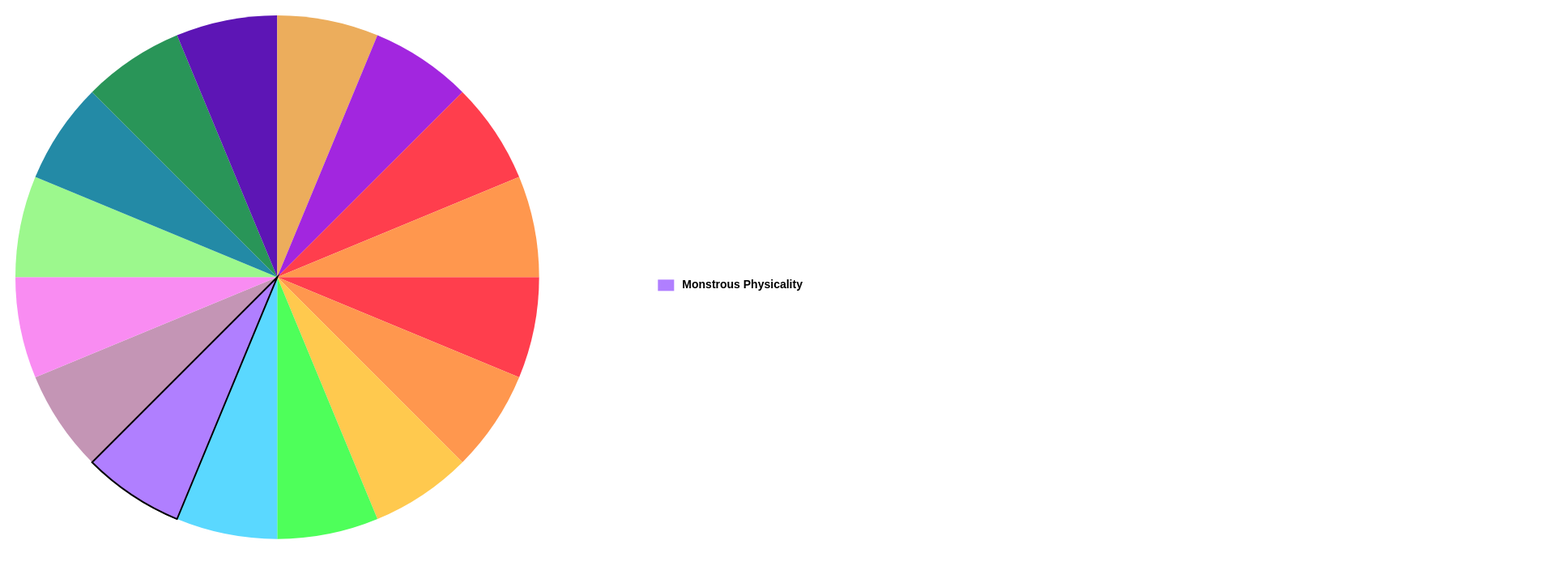
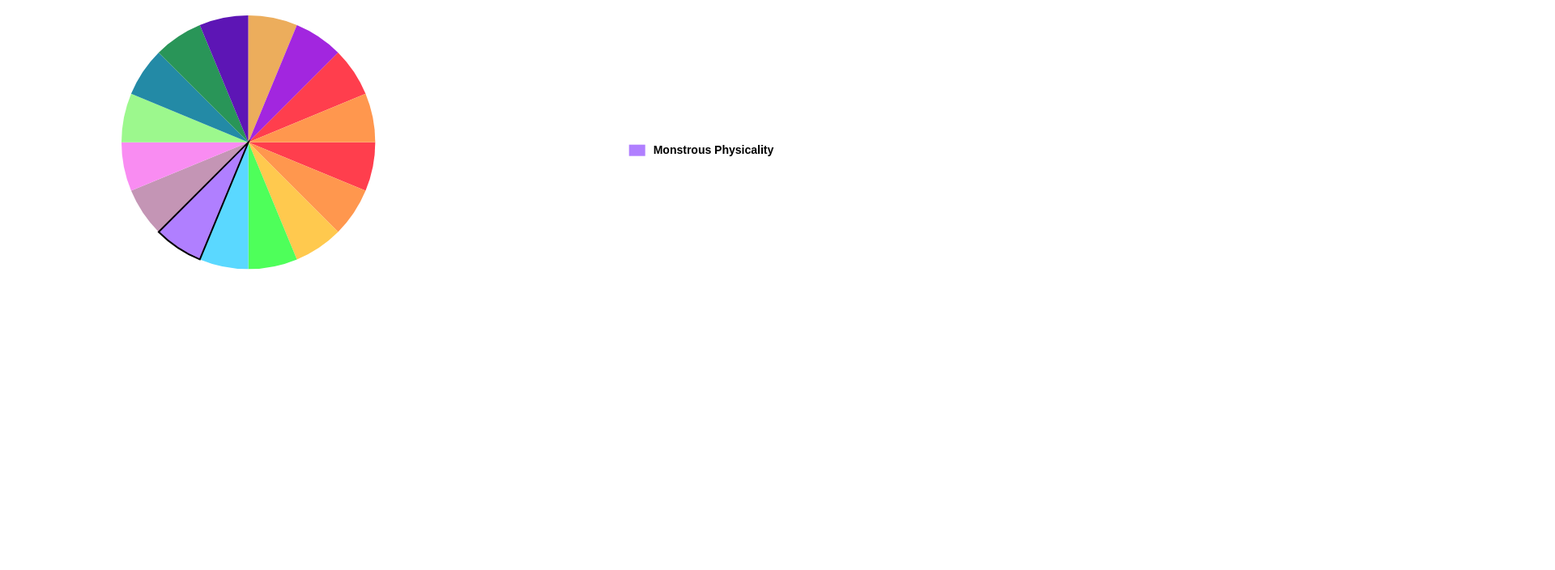
Before and after one commit to day-breakTM/day-breakTM, a plain HTML site: page index.html in a window 1280 px wide. Shown: the top 704 px of the page at 81% size, 1920 px wide, since content can reach past the window. Drawn offline with Linux system fonts and the light colour scheme.

Commit message:
Update index.html

```diff
--- a/index.html
+++ b/index.html
@@ -11,7 +11,7 @@
         </style>
     </head>
     <body>
-        <canvas id="spinning-wheel" width="2000" height="2000"></canvas>
+        <canvas id="spinning-wheel" width="1000" height="1000"></canvas>
 
         <script src="lootbox.js"></script>
     </body>
```
